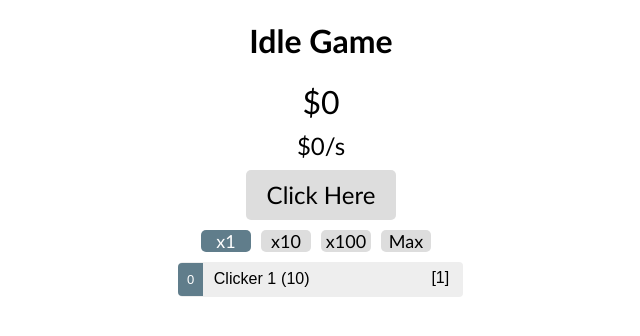
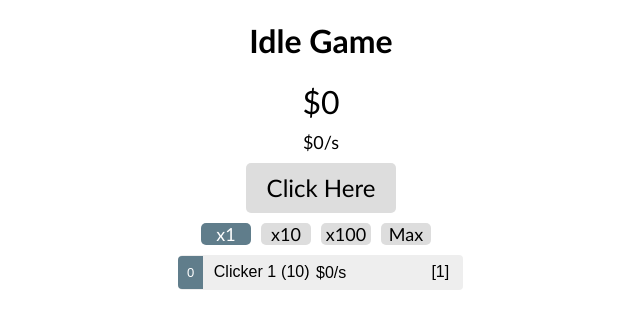
Before and after one commit to jpob5/idle-game, an Angular app: page / in a window 1280 px wide. Shown: the top 336 px of the page, without its empty margins (319-959 px from the left). Built offline with nearby package versions, Linux system fonts and the light colour scheme.

Commit message:
money per sec for auto clickers

```diff
--- a/src/app/auto-clicker/auto-clicker.component.html
+++ b/src/app/auto-clicker/auto-clicker.component.html
@@ -10,6 +10,7 @@
 			<span class="count">{{GeneralService.beautifyNumber(a.count)}}</span>
 			<span class="name">{{a.name}}</span>
 			<span class="cost"> ({{GeneralService.beautifyNumber(a.cost)}})</span>
+			<span class="per-sec"> {{moneyPerSec(a)}}</span>
 			<span class="reward"> [{{GeneralService.beautifyNumber(a.reward)}}]</span>
 		</div>
 	</li>
--- a/src/app/auto-clicker/auto-clicker.component.scss
+++ b/src/app/auto-clicker/auto-clicker.component.scss
@@ -90,6 +90,18 @@
 			//margin-right: .8em;
 			// float: right;
 		}
+		.per-sec {
+			display: inline-block;
+			width: 30px;
+			margin-left: 5px;
+			line-height: 1em;
+			position: relative;
+			left: -1px;
+			top: -3px;
+			height: 1.8em;
+			//margin-right: .8em;
+			// float: right;
+		}
 		.reward {
 			//display: inline-block;
 			//width: 30px;
@@ -97,7 +109,7 @@
 			line-height: 1em;
 			position: relative;
 			left: -1px;
-			top: 3px;
+			top: 4px;
 			height: 1.8em;
 			margin-right: .8em;
 			text-align: right;
--- a/src/app/auto-clicker/auto-clicker.component.ts
+++ b/src/app/auto-clicker/auto-clicker.component.ts
@@ -34,6 +34,10 @@ export class AutoClickerComponent implements OnInit {
 		this.AutoClickerService.addClicker(AutoClicker);
 	}
 
+	moneyPerSec(a): string {
+		return this.AutoClickerService.calculateMoneyPerSec(a);
+	}
+
 	constructor(private AutoClickerService: AutoClickerService, private GeneralService: GeneralService) { }
 
 	ngOnInit() {
--- a/src/app/auto-clicker/auto-clicker.service.ts
+++ b/src/app/auto-clicker/auto-clicker.service.ts
@@ -92,6 +92,11 @@ export class AutoClickerService {
 		}
 	}
 
+	calculateMoneyPerSec(a): string {
+		let moneyPerSec = a.reward * a.count;
+		return '$' + moneyPerSec + '/s';
+	}
+
 	loop(): void {
 		this.checkThreshold();
 		this.checkVisibility();
--- a/src/app/money/money.component.scss
+++ b/src/app/money/money.component.scss
@@ -3,6 +3,6 @@ div {
     font-size: 32px;
     margin-bottom: 10px;
     &.money-per-sec {
-        font-size: 24px;
+        font-size: 18px;
     }
 }
```
